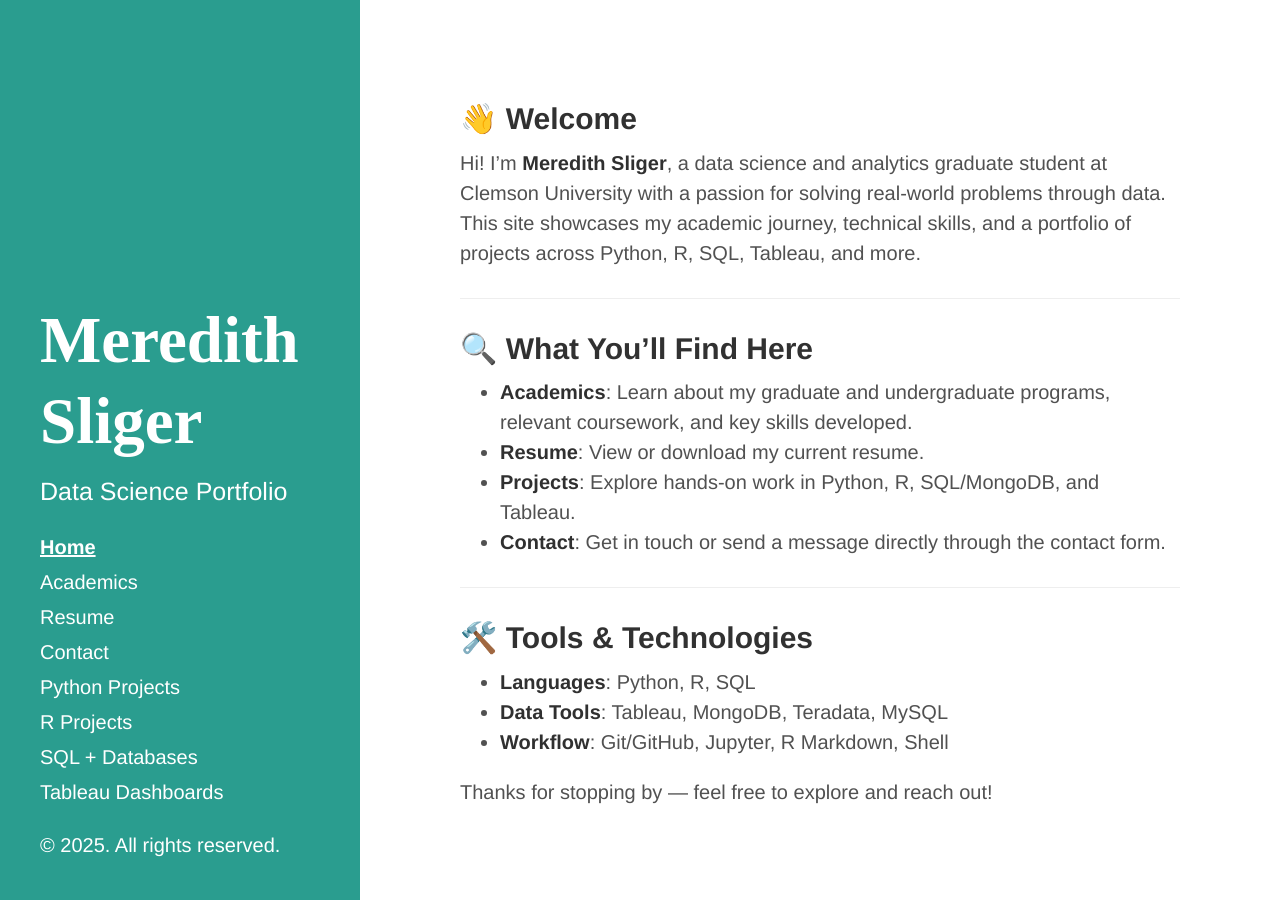
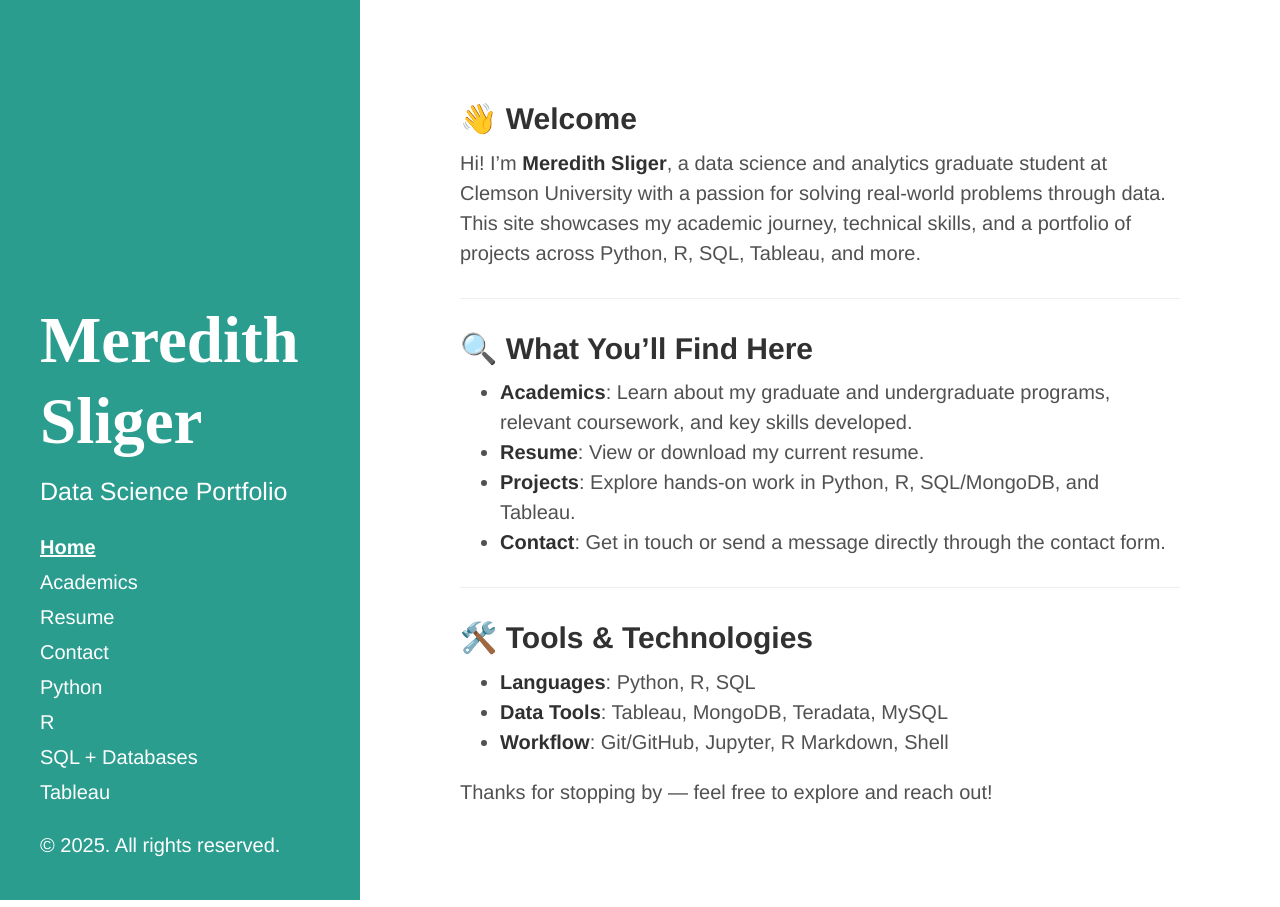
Before and after one commit to meredithsliger/meredithsliger.github.io, a Jekyll site: the page built from index.md, in a window 1280 px wide. Built offline with Jekyll 4.4.1, drawn with Linux system fonts in a browser that asks for light colours.

Commit message:
Update sidebar.html

```diff
--- a/_includes/sidebar.html
+++ b/_includes/sidebar.html
@@ -14,10 +14,10 @@
       <a class="sidebar-nav-item{% if page.url == "/academics/" %} active{% endif %}" href="/academics">Academics</a>
       <a class="sidebar-nav-item{% if page.url == "/resume/" %} active{% endif %}" href="/resume">Resume</a>
       <a class="sidebar-nav-item{% if page.url == "/contact/" %} active{% endif %}" href="/contact">Contact</a>
-      <a class="sidebar-nav-item{% if page.url == "/python/" %} active{% endif %}" href="/python">Python Projects</a>
-      <a class="sidebar-nav-item{% if page.url == "/r/" %} active{% endif %}" href="/r">R Projects</a>
+      <a class="sidebar-nav-item{% if page.url == "/python/" %} active{% endif %}" href="/python">Python</a>
+      <a class="sidebar-nav-item{% if page.url == "/r/" %} active{% endif %}" href="/r">R</a>
       <a class="sidebar-nav-item{% if page.url == "/sql/" %} active{% endif %}" href="/sql">SQL + Databases</a>
-      <a class="sidebar-nav-item{% if page.url == "/tableau/" %} active{% endif %}" href="/tableau">Tableau Dashboards</a>
+      <a class="sidebar-nav-item{% if page.url == "/tableau/" %} active{% endif %}" href="/tableau">Tableau</a>
     </nav>
 
     <p>&copy; {{ site.time | date: '%Y' }}. All rights reserved.</p>
```
